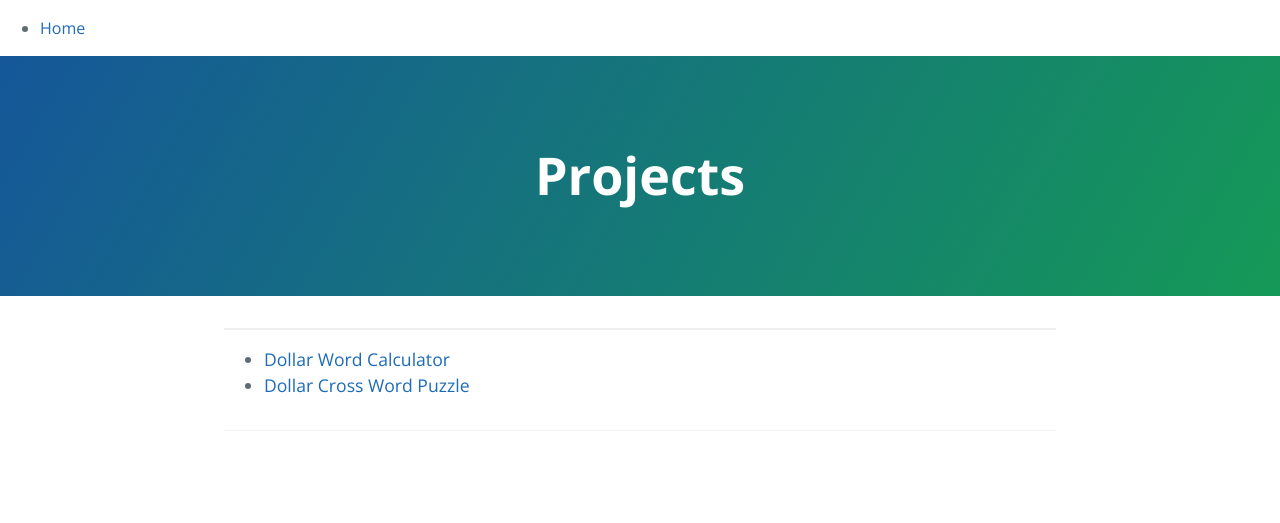
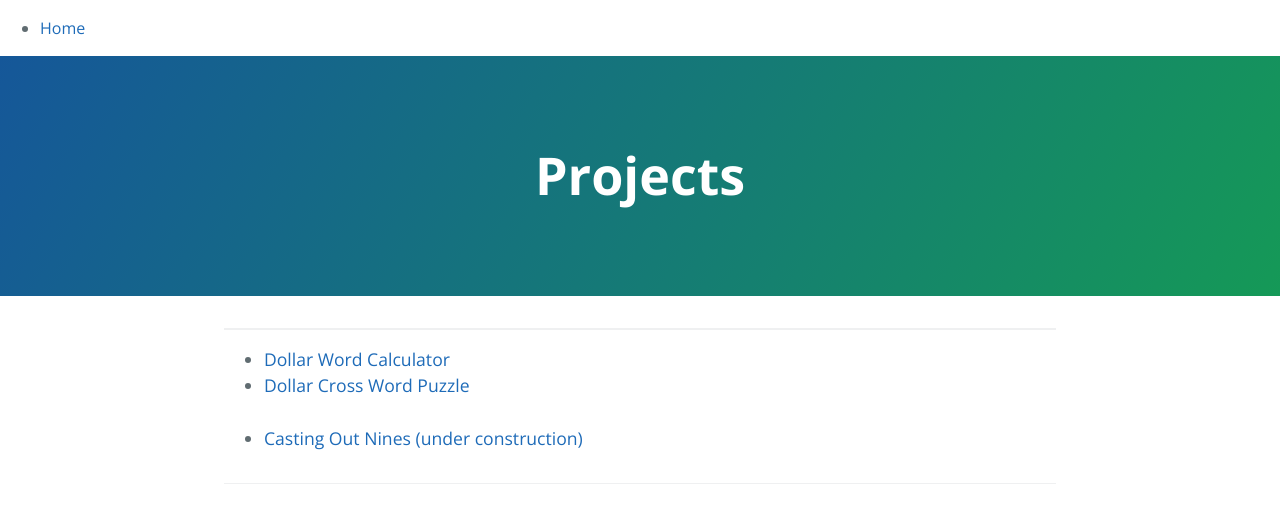
Before and after one commit to mebartsch/mebartsch.github.io, a Jekyll site: the page projects/index.html, which Jekyll copies as it is, in a window 1280 px wide. Shown: the top 523 px of the page. Built offline with Jekyll 4.4.1, drawn with Linux system fonts in a browser that asks for light colours.

Commit message:
Update index.html

```diff
--- a/projects/index.html
+++ b/projects/index.html
@@ -27,6 +27,9 @@
 			<li><a href="/projects/Dollar-Word" target="_blank">Dollar Word Calculator</a></li>
 		<!--	<li><a href="/projects/Dollar_Word_Save" target="_blank">Dollar Word Save</a></li> -->
 			<li><a href="/projects/Cross_Word" target="_blank">Dollar Cross Word Puzzle</a></li>
+			<br>
+			<li><a href="/projects/Cross_Word" target="_blank">Casting Out Nines (under construction)</a></li>
+
 
 		</ul></nav>
 
```
